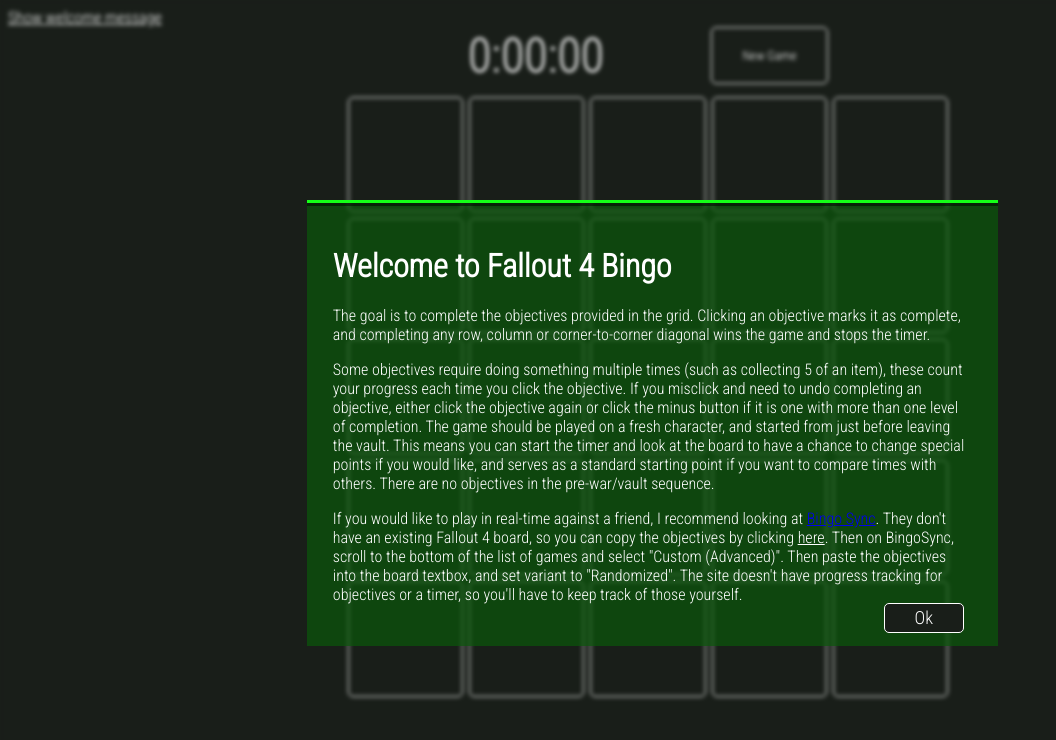
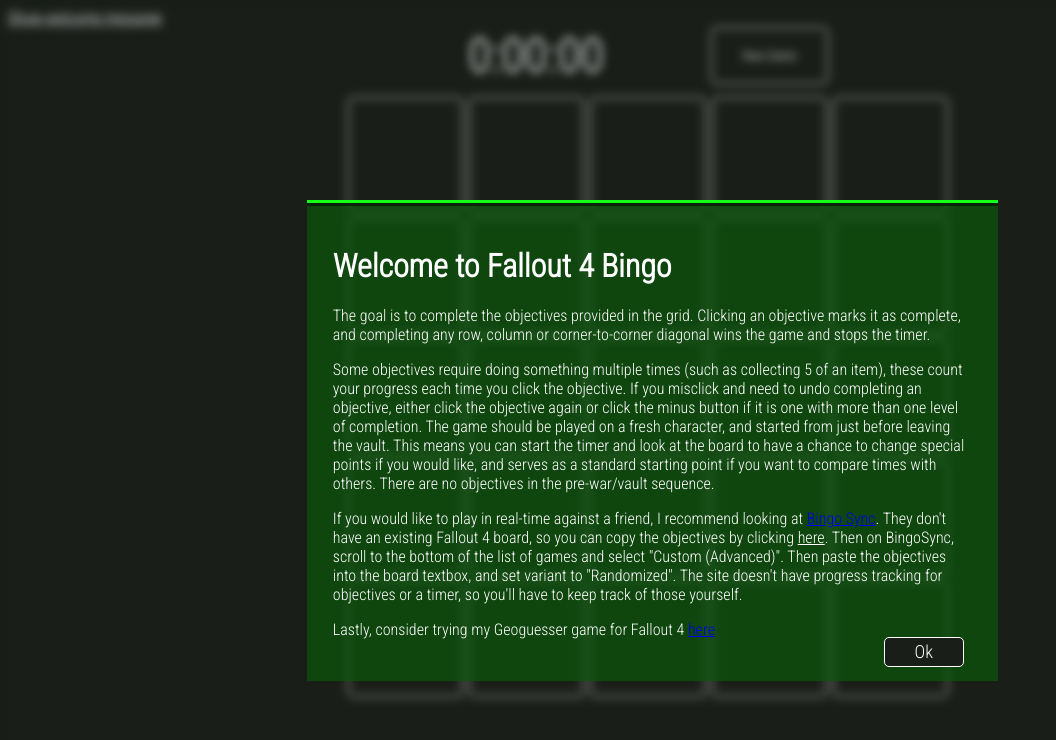
Before and after one commit to alexf13e/Fallout4Bingo, a plain HTML site: page index.html in a window 1280 px wide. Shown: the whole page, without its empty margins (0-1056 px from the left). Drawn offline with Linux system fonts and the light colour scheme.

Commit message:
small css change

```diff
--- a/index.html
+++ b/index.html
@@ -38,6 +38,10 @@
                 textbox, and set variant to "Randomized". The site doesn't have progress tracking for objectives or a
                 timer, so you'll have to keep track of those yourself.
             </p>
+            <p>
+                Lastly, consider trying my Geoguesser game for Fallout 4
+                <a href="https://alexf13e.github.io/Fallout-4-Guesser/">here</a>
+            </p>
             <button onclick="hideWelcome()">Ok</button>
         </div>
     </div>
--- a/style.css
+++ b/style.css
@@ -137,7 +137,7 @@ button:hover
     top: 0;
     width: 100%;
     height: 100%;
-    backdrop-filter: blur(2px);
+    backdrop-filter: blur(5px);
     z-index: 2;
 }
 
```
